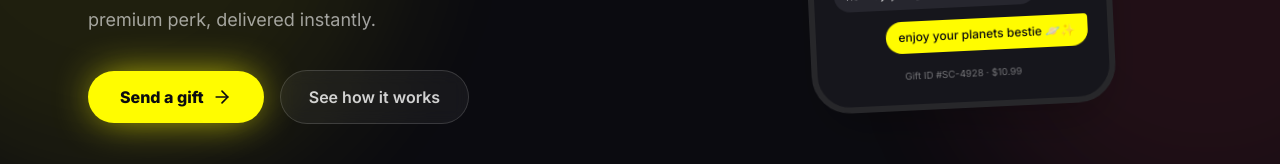
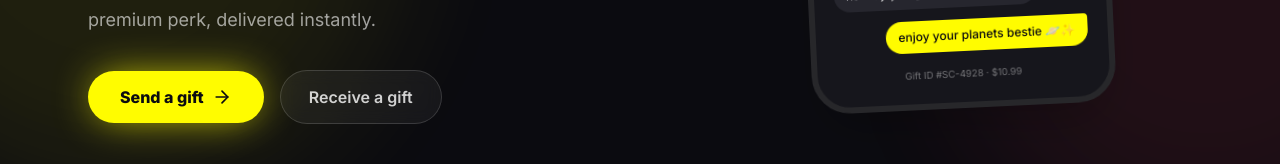
Before and after one commit to Samurray18/yourposterupload, a React (Vite) app: page / in a window 1280 px wide. Shown: the part 434-598 px from the top of the page. Built offline with nearby package versions, Linux system fonts and the light colour scheme.

Commit message:
hero: replace See how it works -> Receive a gift (link to #tool)

```diff
--- a/src/components/Hero.tsx
+++ b/src/components/Hero.tsx
@@ -132,10 +132,10 @@ export function Hero() {
               <ArrowRight className="h-5 w-5 transition-transform group-hover:translate-x-1" />
             </a>
             <a
-              href="#how-it-works"
+              href="#tool"
               className="inline-flex items-center gap-2 rounded-full border border-white/15 bg-white/5 px-7 py-3.5 text-base font-semibold text-white/80 backdrop-blur transition-colors hover:border-white/30 hover:text-white"
             >
-              See how it works
+              Receive a gift
             </a>
           </motion.div>
 
```
